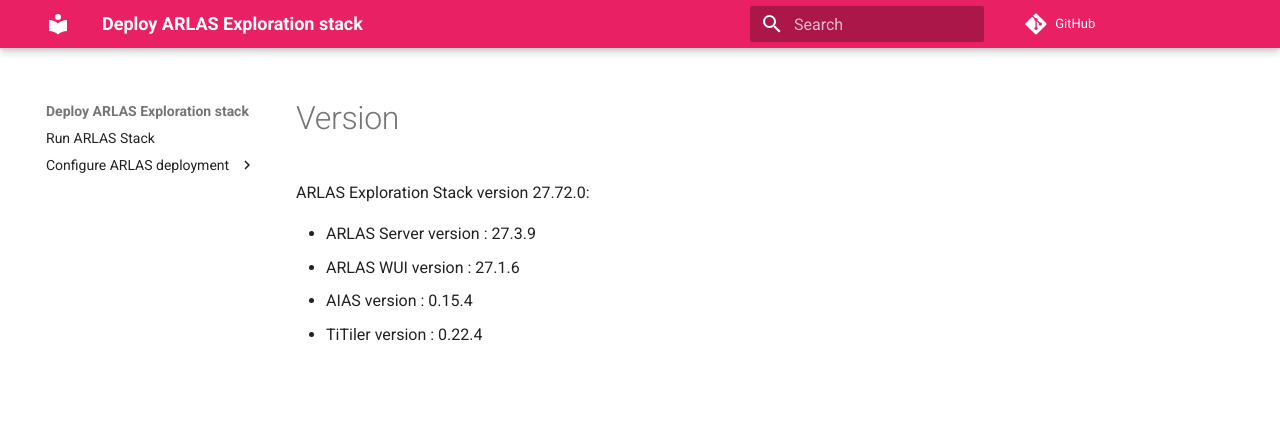
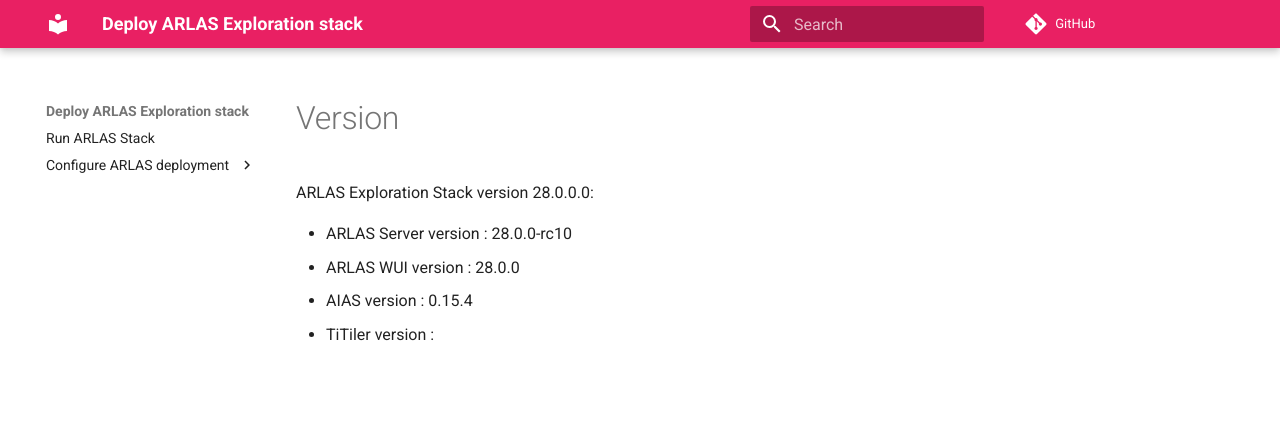
Before and after one commit to gisaia/ARLAS-Exploration-stack, an MkDocs documentation site: the page built from docs/docs/version.md, in a window 1280 px wide. Shown: the top 430 px of the page. Built offline with MkDocs 1.6.1 and Material for MkDocs 9.7.7, drawn with Linux system fonts in a browser that asks for light colours; comment, search, counter and statistics services are not loaded.

```diff
--- a/docs/docs/version.md
+++ b/docs/docs/version.md
@@ -1,6 +1,6 @@
-ARLAS Exploration Stack version 27.72.0:
+ARLAS Exploration Stack version 28.0.0.0:
 
- - ARLAS Server version : 27.3.9
- - ARLAS WUI version : 27.1.6
+ - ARLAS Server version : 28.0.0-rc10
+ - ARLAS WUI version : 28.0.0
  - AIAS version : 0.15.4
- - TiTiler version : 0.22.4
+ - TiTiler version :
```
Also changed, not shown: docs/docs/helm/aias-services/README.md (+1 -1 lines), docs/docs/helm/arlas-services/README.md (+1 -1 lines), docs/docs/helm/arlas-stack/README.md (+5 -5 lines), docs/docs/helm/arlas-uis/README.md (+1 -1 lines), k8s/charts/aias-services/README.md, k8s/charts/arlas-services/README.md, k8s/charts/arlas-stack/README.md, k8s/charts/arlas-uis/README.md, k8s/charts/titiler/README.md, 5 other files.
